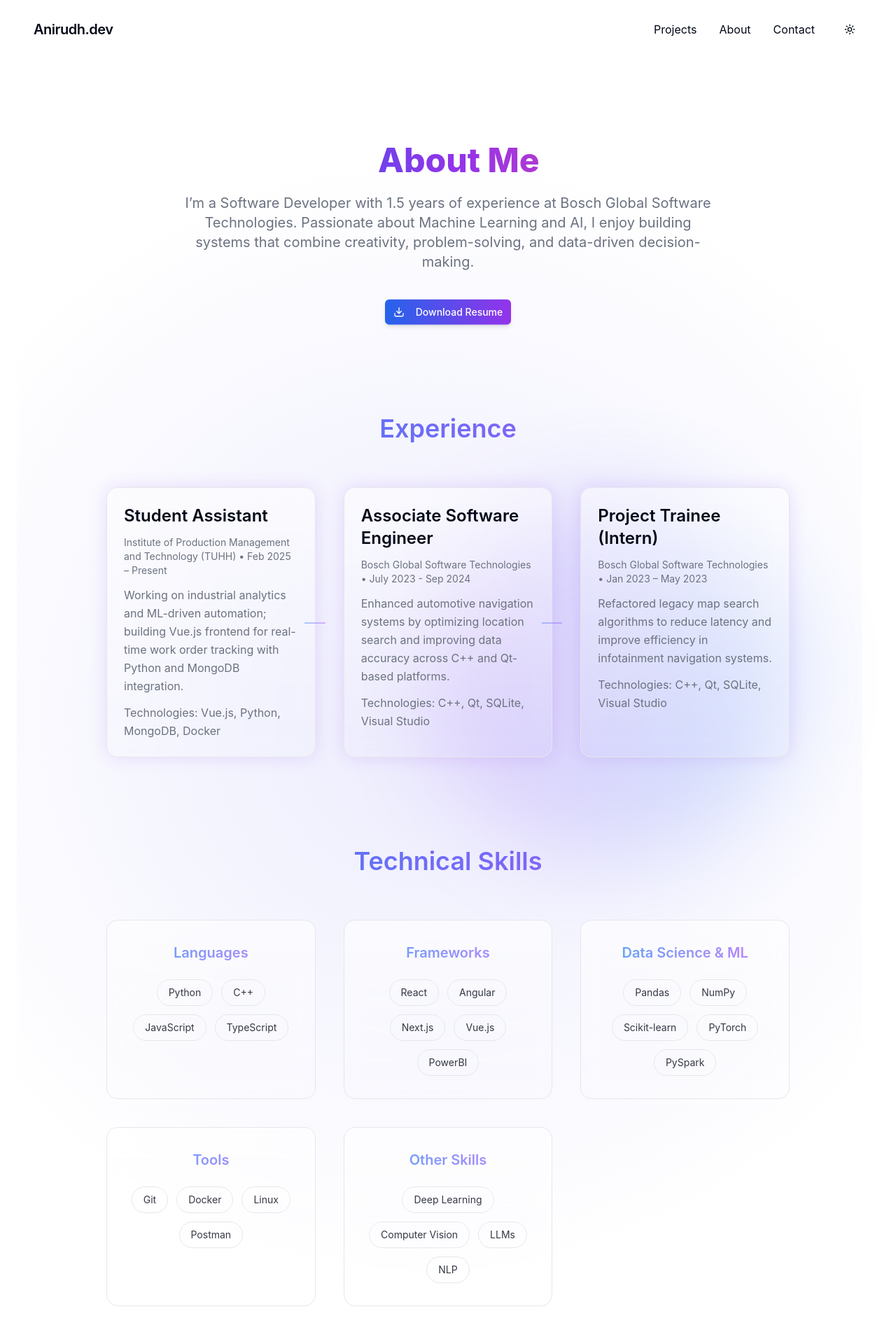
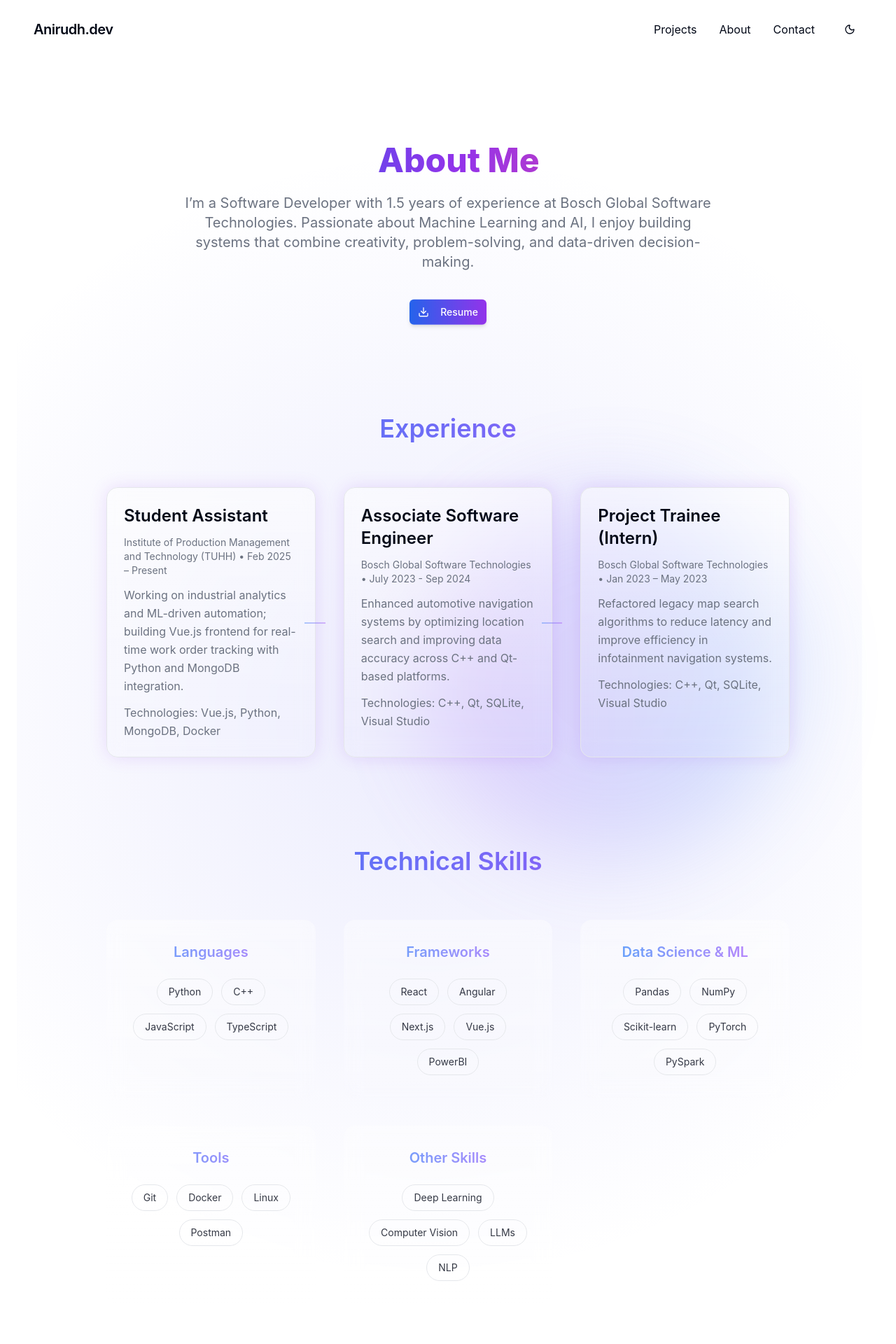
Before and after one commit to Anirudh-crypto/portfolio, a Next.js app: page /about in a window 1280 px wide. Shown: the top 1920 px of the page at 70% size. Built offline with nearby package versions, Linux system fonts and the light colour scheme.

Commit message:
Improved technical skills UI and theme toggle

```diff
--- a/src/app/about/page.tsx
+++ b/src/app/about/page.tsx
@@ -122,7 +122,7 @@ export default function AboutPage() {
             className="mt-10 bg-gradient-to-r from-blue-600 to-purple-600 text-white hover:opacity-90 shadow-md hover:shadow-lg transition-all"
           >
             <Download className="mr-2 h-4 w-4" />
-            Download Resume
+            Resume
           </Button>
         </motion.div>
       </section>
@@ -192,7 +192,15 @@ export default function AboutPage() {
               whileInView={{ opacity: 1, y: 0 }}
               transition={{ duration: 0.6, delay: idx * 0.2 }}
               viewport={{ once: true }}
-              className="rounded-2xl p-8 bg-gradient-to-b from-background/60 to-transparent backdrop-blur-md border border-border/10 hover:shadow-[0_0_25px_rgba(147,51,234,0.25)] transition-all"
+              className="
+    relative rounded-2xl p-8
+    bg-gradient-to-b
+    from-background/40 to-background/10
+    dark:from-white/5 dark:to-white/0
+    backdrop-blur-md
+    hover:shadow-[0_0_25px_rgba(147,51,234,0.25)]
+    transition-all
+  "
             >
               <h3 className="text-xl font-semibold mb-6 text-transparent bg-gradient-to-r from-blue-400 to-purple-400 bg-clip-text">
                 {category}
--- a/src/components/theme-toggle.tsx
+++ b/src/components/theme-toggle.tsx
@@ -6,20 +6,23 @@ import { Sun, Moon } from "lucide-react";
 import { Button } from "@/components/ui/button";
 
 export function ThemeToggle() {
-  const { theme, setTheme } = useTheme();
+  const { theme, systemTheme, setTheme } = useTheme();
   const [mounted, setMounted] = useState(false);
 
   useEffect(() => setMounted(true), []);
 
   if (!mounted) return null;
 
+  // Use system theme if theme is set to "system"
+  const currentTheme = theme === "system" ? systemTheme : theme;
+
   return (
     <Button
       variant="ghost"
       size="icon"
-      onClick={() => setTheme(theme === "light" ? "dark" : "light")}
+      onClick={() => setTheme(currentTheme === "light" ? "dark" : "light")}
     >
-      {theme === "light" ? (
+      {currentTheme === "light" ? (
         <Moon className="h-5 w-5" />
       ) : (
         <Sun className="h-5 w-5" />
```
